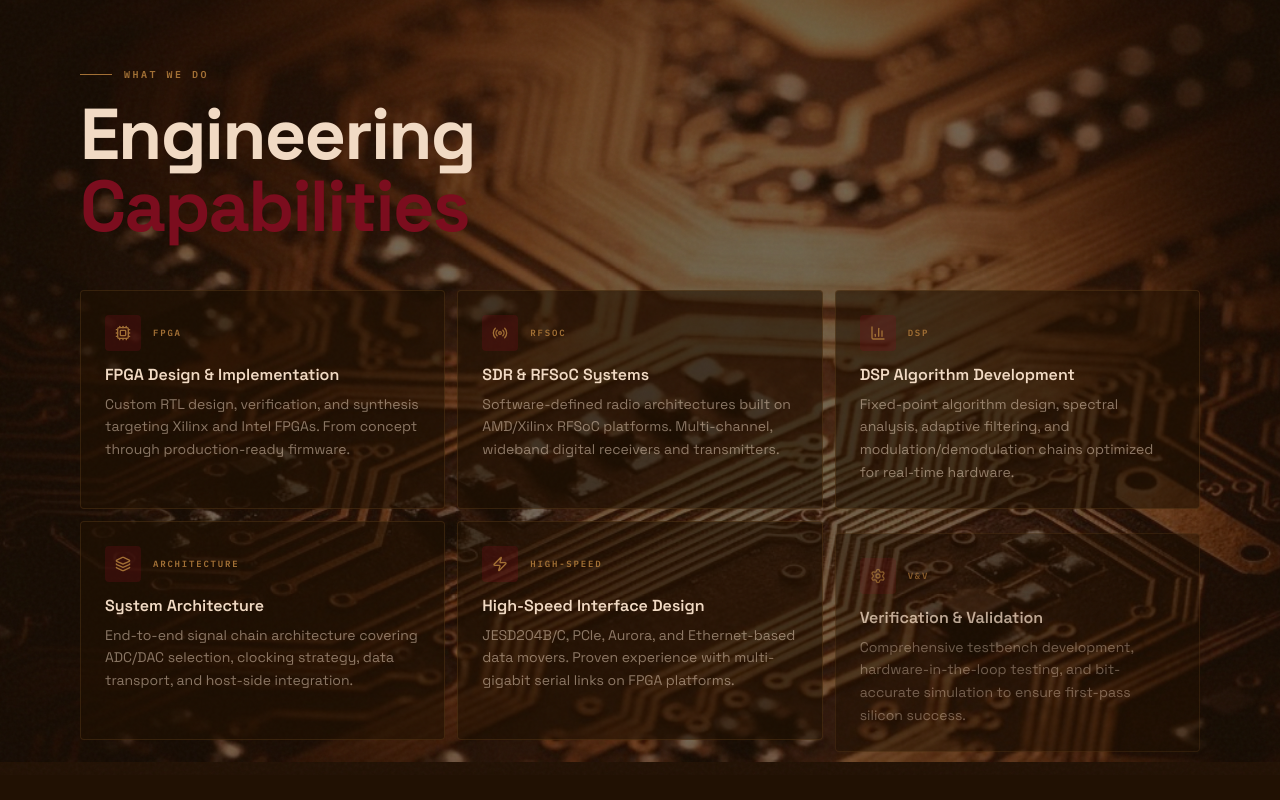
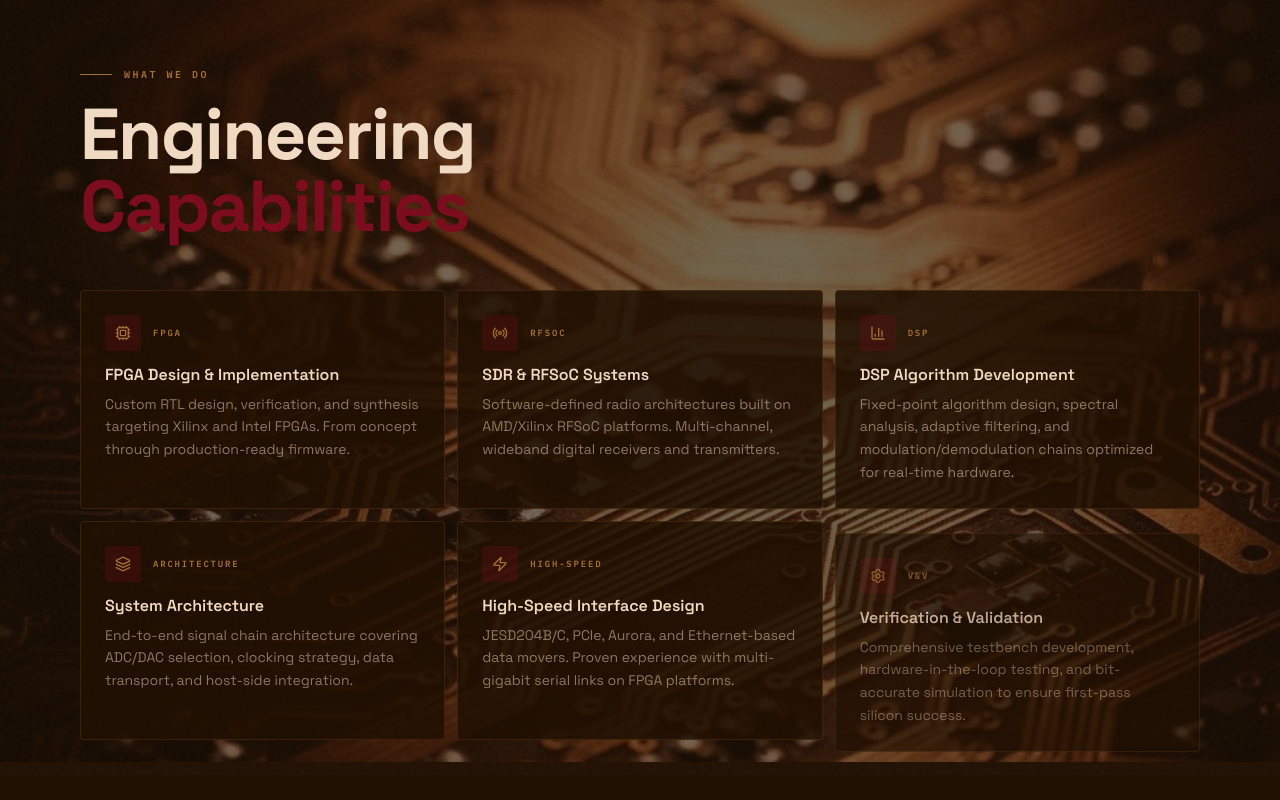
Before and after one commit to CBiedenstein/Rank4-Website, a Next.js app: page / in a window 1280 px wide. Shown: the part 3625-4425 px from the top of the page. Built offline with nearby package versions, Linux system fonts and the light colour scheme.

Commit message:
feat: increase opacity of capabilities and philosophy cards
Enhance card visibility against parallax backgrounds.

```diff
--- a/components/capabilities-philosophy.tsx
+++ b/components/capabilities-philosophy.tsx
@@ -211,7 +211,7 @@ function Capabilities() {
                     className="relative rounded-sm border p-3 md:p-6"
                     style={{
                       borderColor: "rgba(162,112,53,0.2)",
-                      backgroundColor: "rgba(33,17,3,0.6)",
+                      backgroundColor: "rgba(33,17,3,0.85)",
                       opacity,
                       transform: `translateY(${y}px)`,
                     }}
@@ -481,7 +481,7 @@ function Philosophy() {
                         className="flex gap-3 rounded-sm border p-3 md:gap-5 md:p-8"
                         style={{
                           borderColor: "rgba(162,112,53,0.12)",
-                          backgroundColor: "rgba(33,17,3,0.55)",
+                          backgroundColor: "rgba(33,17,3,0.85)",
                           opacity,
                           transform: `translateY(${y}px)`,
                         }}
```
